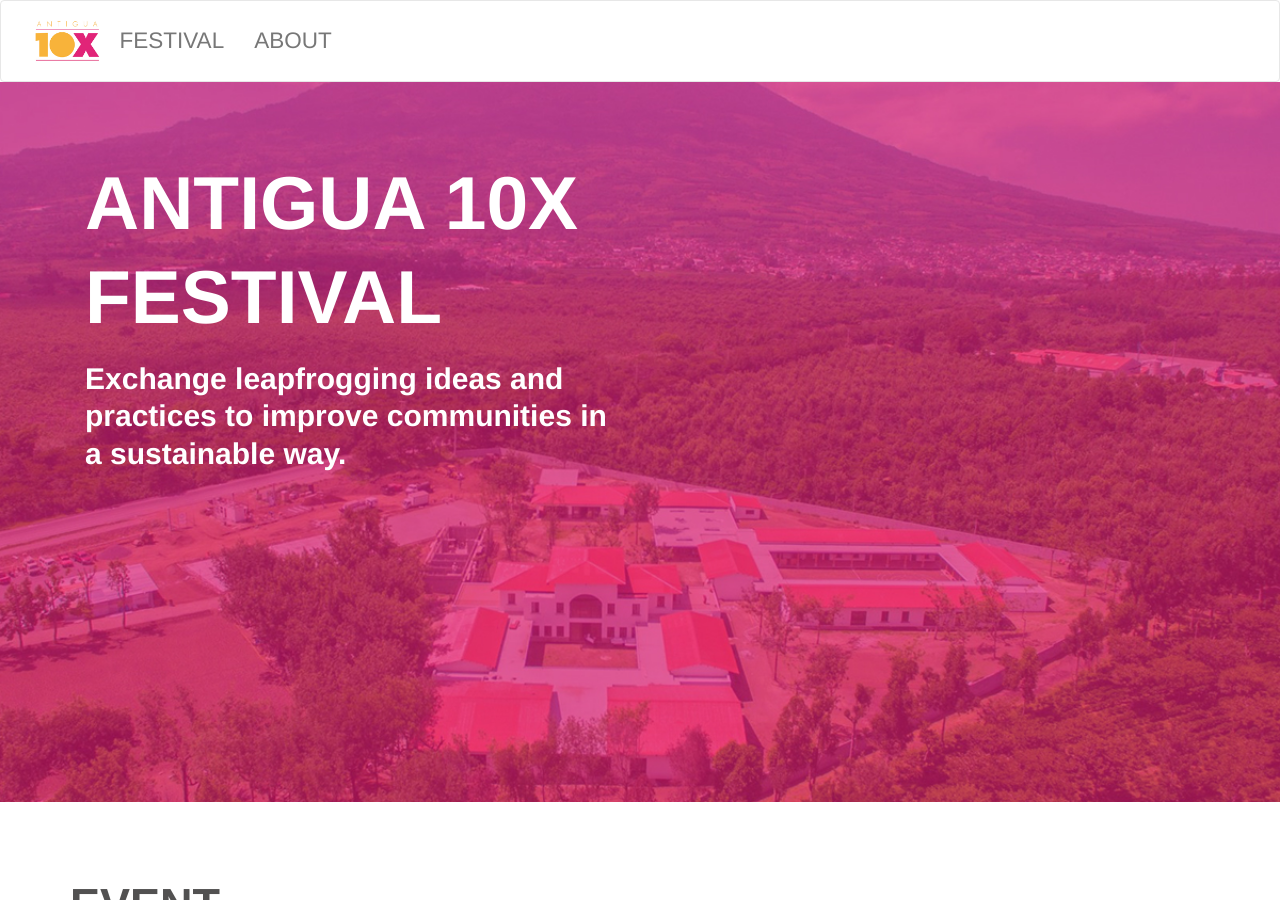
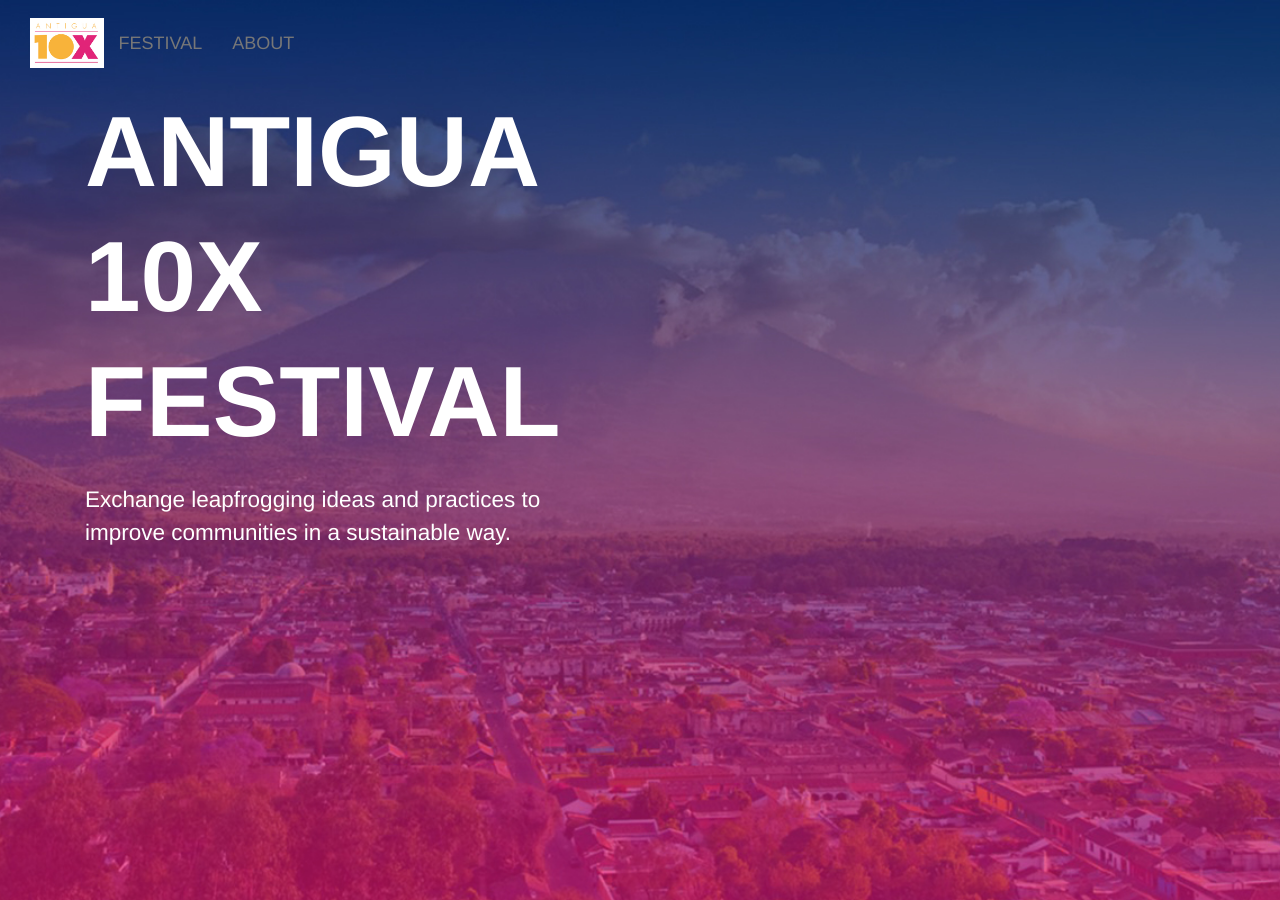
Before and after one commit to isabelgm/antigua10x, a Jekyll site: the page built from index.html, in a window 1280 px wide and 900 px high. Built offline with Jekyll 4.4.1, drawn with Linux system fonts in a browser that asks for light colours; nearby versions of some CDN libraries.

Commit message:
change navbar

```diff
--- a/_includes/navbar.html
+++ b/_includes/navbar.html
@@ -1,4 +1,4 @@
-<nav class="navbar navbar-default">
+<nav class="navbar navbar-default navbar-fixed-top">
   <div class="container-fluid">
     <!-- Brand and toggle get grouped for better mobile display -->
     <div class="navbar-header">
--- a/_sass/main.scss
+++ b/_sass/main.scss
@@ -8,10 +8,10 @@ $magenta: #e41875;
 $orange: #f9b150;
 $grey: #f2f2f2;
 
-body, html { height: 100%; width: 100%; font-size: 15px; }
+body, html { height: 100%; width: 100%; font-size: 18px; }
 
 @media (max-width: 767px) {
-  body, html { height: 100%; width: 100%; font-size: 12px; }
+  body, html { height: 100%; width: 100%; font-size: 14px; }
 }
 
 body {
@@ -69,11 +69,11 @@ h1, h2, h3, h4, h5 {
 }
 
 h1 {
-  font-size: 5rem;
+  font-size: 5.55rem;
 }
 
 h2 {
-  font-size: 3rem;
+  font-size: 2.78rem;
 }
 
 h3 {
--- a/_sass/navbar.scss
+++ b/_sass/navbar.scss
@@ -1,11 +1,13 @@
 .navbar {
-  background-color: white;
+  background-color: transparent;
   padding: 1rem;
   padding-left: 30px;
   margin-bottom: 0 !important;
   font-weight: 400;
+  color: white;
   text-transform: uppercase;
-  font-size: 1.5rem;
+  font-size: 1rem;
+  border: 0;
 
   .navbar-brand {
     padding: 0;
--- a/_sass/pages.scss
+++ b/_sass/pages.scss
@@ -32,7 +32,7 @@ section.feature {
   background-size: cover;
   background-position: top;
   background-repeat: no-repeat;
-  height: 80%;
+  height: 100%;
 }
 
 #event {
--- a/index.html
+++ b/index.html
@@ -5,7 +5,7 @@ layout: default
   <div class="container">
     <div class="col-sm-6 white">
       <h1>ANTIGUA 10X FESTIVAL</h1>
-      <h4>Exchange leapfrogging ideas and practices to improve communities in a sustainable way.</h4>
+      <p>Exchange leapfrogging ideas and practices to improve communities in a sustainable way.</p>
     </div>
     <p></p>
   </div>
```
Also changed, not shown: _layouts/default.html (line endings or trailing spaces), img/ais.jpg.
